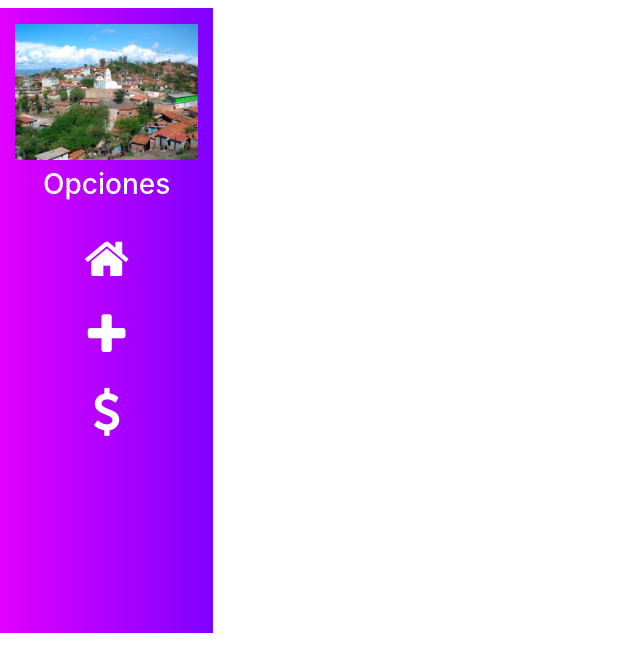
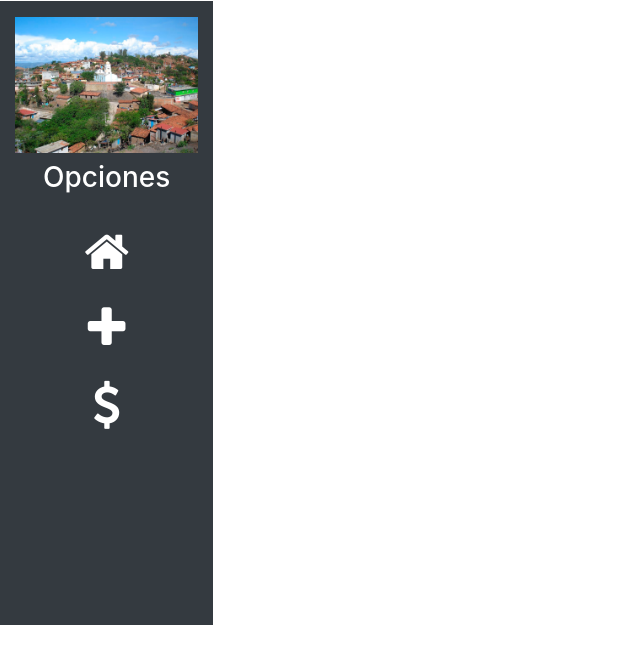
Before and after one commit to juan1630/prueba, a PHP site: page /views/home.php in a window 1280 px wide. Shown: the part 56-728 px from the top of the page, without its empty margins (0-640 px from the left). Run offline with PHP 8.4, Linux system fonts and the light colour scheme; data that the repository does not hold is empty.

Commit message:
Se arreglo la interfaz, se cambio el color del sidebar

```diff
--- a/views/components/sidebar.php
+++ b/views/components/sidebar.php
@@ -2,11 +2,8 @@
 
 .sidebar {
     width:auto;
-    height:625px;
-    background: #7F00FF;  /* fallback for old browsers */
-    background: -webkit-linear-gradient(to right, #E100FF, #7F00FF);  /* Chrome 10-25, Safari 5.1-6 */
-    background: linear-gradient(to right, #E100FF, #7F00FF); /* W3C, IE 10+/ Edge, Firefox 16+, Chrome 26+, Opera 12+, Safari 7+ */
-
+    height: 625px;
+    border-top: 1px solid white;
 }
 
 
@@ -41,9 +38,9 @@
 
 </style>
 
- <div class="col-md-2 sidebar mt-2">
+ <div class="col-md-2 sidebar bg-dark ">
 
-    <nav id="sidebar">
+    <nav id="sidebar"  >
     <div class="sidebar-header">
 
 
```
